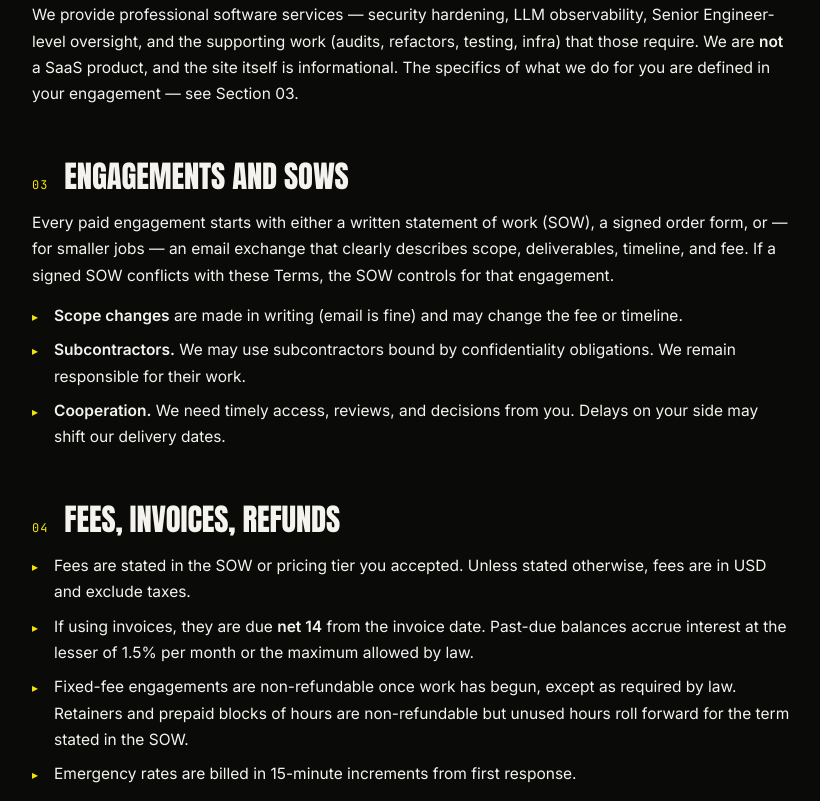
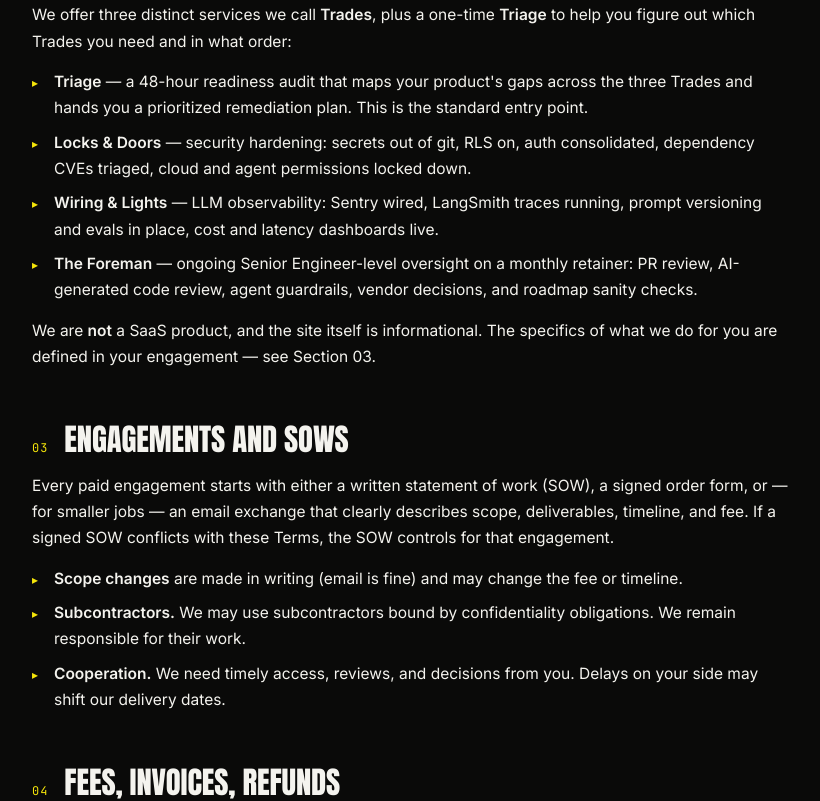
Before and after one commit to hichana/cnsl-biz, a Next.js app in the folder web/: page /terms in a window 1280 px wide. Shown: the part 1020-1821 px from the top of the page, without its empty margins (0-820 px from the left). Built offline with nearby package versions, Linux system fonts and the light colour scheme.

Commit message:
TOS privacy

```diff
--- a/web/src/app/terms/page.tsx
+++ b/web/src/app/terms/page.tsx
@@ -8,7 +8,7 @@ export const metadata: Metadata = {
     "The terms that govern using the DirtyJobs.studio website and engaging Dirty Jobs Studio for security hardening, LLM observability, and Senior Engineer-level oversight.",
 };
 
-const EFFECTIVE_DATE = "May 21, 2026";
+const EFFECTIVE_DATE = "May 22, 2026";
 
 export default function TermsPage() {
   return (
@@ -98,12 +98,38 @@ export default function TermsPage() {
               <span className="num">02</span>The services
             </h2>
             <p>
-              We provide professional software services — security hardening,
-              LLM observability, Senior Engineer-level oversight, and the
-              supporting work (audits, refactors, testing, infra) that those
-              require. We are <strong>not</strong> a SaaS product, and the site
-              itself is informational. The specifics of what we do for you are
-              defined in your engagement — see Section 03.
+              We offer three distinct services we call{" "}
+              <strong>Trades</strong>, plus a one-time{" "}
+              <strong>Triage</strong> to help you figure out which Trades you
+              need and in what order:
+            </p>
+            <ul>
+              <li>
+                <strong>Triage</strong> — a 48-hour readiness audit that maps
+                your product&apos;s gaps across the three Trades and hands you a
+                prioritized remediation plan. This is the standard entry point.
+              </li>
+              <li>
+                <strong>Locks &amp; Doors</strong> — security hardening: secrets
+                out of git, RLS on, auth consolidated, dependency CVEs triaged,
+                cloud and agent permissions locked down.
+              </li>
+              <li>
+                <strong>Wiring &amp; Lights</strong> — LLM observability:
+                Sentry wired, LangSmith traces running, prompt versioning and
+                evals in place, cost and latency dashboards live.
+              </li>
+              <li>
+                <strong>The Foreman</strong> — ongoing Senior Engineer-level
+                oversight on a monthly retainer: PR review, AI-generated code
+                review, agent guardrails, vendor decisions, and roadmap sanity
+                checks.
+              </li>
+            </ul>
+            <p>
+              We are <strong>not</strong> a SaaS product, and the site itself is
+              informational. The specifics of what we do for you are defined in
+              your engagement — see Section 03.
             </p>
 
             <h2 id="engagements">
@@ -147,10 +173,11 @@ export default function TermsPage() {
                 1.5% per month or the maximum allowed by law.
               </li>
               <li>
-                Fixed-fee engagements are non-refundable once work has begun,
-                except as required by law. Retainers and prepaid blocks of hours
-                are non-refundable but unused hours roll forward for the term
-                stated in the SOW.
+                Fixed-fee engagements (the Triage and Locks &amp; Doors /
+                Wiring &amp; Lights sprints) are non-refundable once work has
+                begun, except as required by law. Monthly retainers (The
+                Foreman) are non-refundable; unused capacity in a given month
+                does not roll forward.
               </li>
               <li>
                 Emergency rates are billed in 15-minute increments from first
```
Also changed, not shown: web/src/app/privacy/page.tsx (+13 -5 lines).
